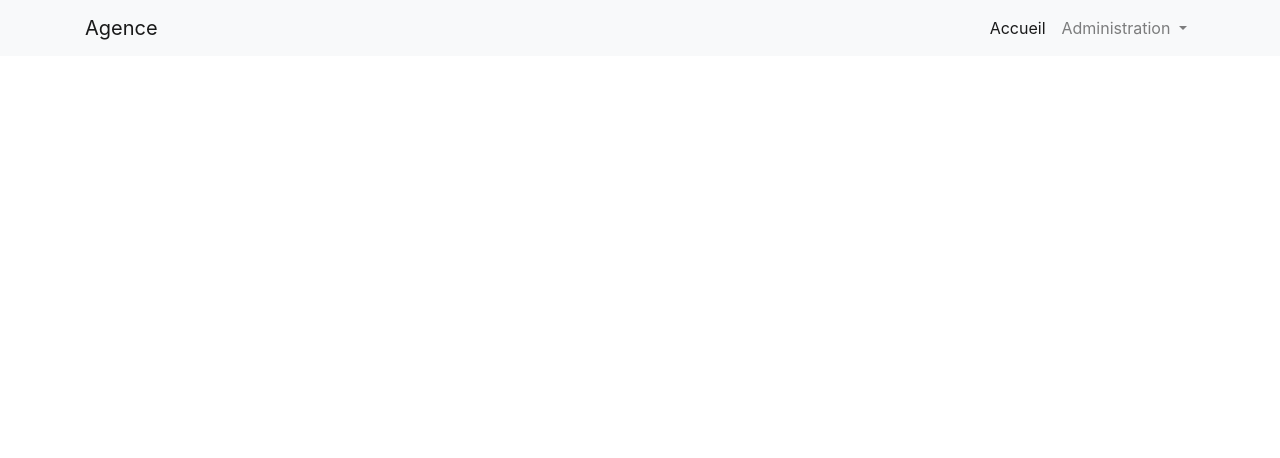
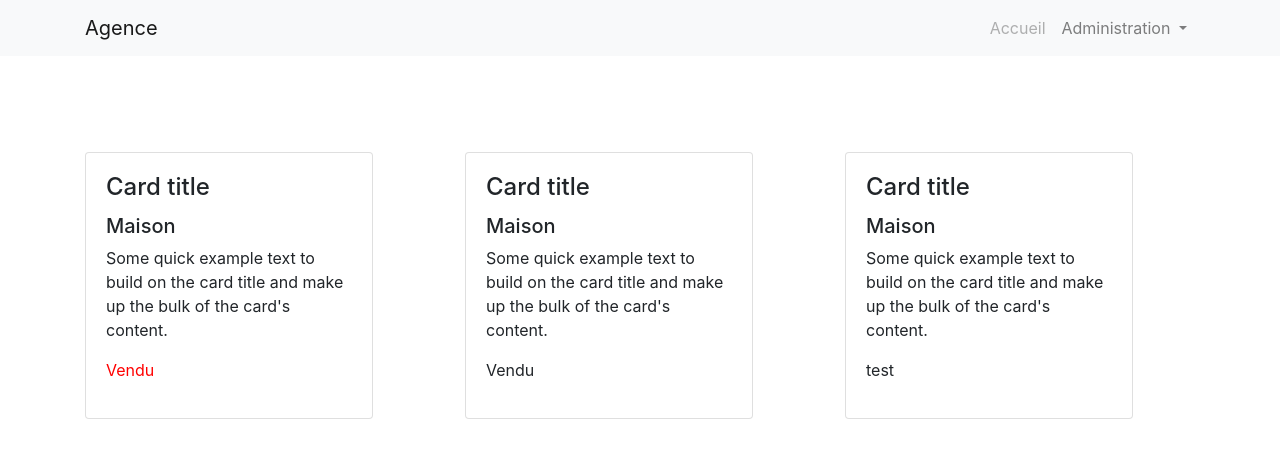
Before and after one commit to antobrines/agenceAngular, an Angular app: page / in a window 1280 px wide. Shown: the top 458 px of the page. Built offline with nearby package versions, Linux system fonts and the light colour scheme.

Commit message:
Ajout de la navbar

```diff
--- a/src/app/app.component.html
+++ b/src/app/app.component.html
@@ -1 +1,38 @@
 <app-header></app-header>
+
+<div class="container">
+    <div class="row mt-5">
+        <div class="col-sm-12 col-md-6 col-lg-4 mt-5">
+            <div class="card" style="width: 18rem;">
+                <div class="card-body">
+                    <h4 class="card-title">Card title</h4>
+                    <h5>Maison</h5>
+                    <p class="card-text">Some quick example text to build on the card title and make up the bulk of the card's content.</p>
+                    <p [ngStyle]="{'color': getSoldValue()}">{{stateBuilding}}</p>
+                </div>
+            </div>
+        </div>
+
+        <div class="col-sm-12 col-md-6 col-lg-4 mt-5">
+            <div class="card" style="width: 18rem;">
+                <div class="card-body">
+                    <h4 class="card-title">Card title</h4>
+                    <h5>Maison</h5>
+                    <p class="card-text">Some quick example text to build on the card title and make up the bulk of the card's content.</p>
+                    <p>Vendu</p>
+                </div>
+            </div>
+        </div>
+
+        <div class="col-sm-12 col-md-6 col-lg-4 mt-5">
+            <div class="card" style="width: 18rem;">
+                <div class="card-body">
+                    <h4 class="card-title">Card title</h4>
+                    <h5>Maison</h5>
+                    <p class="card-text">Some quick example text to build on the card title and make up the bulk of the card's content.</p>
+                    <p>test</p>
+                </div>
+            </div>
+        </div>
+    </div>
+</div>
--- a/src/app/app.component.ts
+++ b/src/app/app.component.ts
@@ -7,4 +7,15 @@ import { Component } from '@angular/core';
 })
 export class AppComponent {
   title = 'agence';
+  stateBuilding = 'A vendre';
+  sold = true;
+
+  getSoldValue(){
+    if(this.sold){
+      this.stateBuilding = 'Vendu';
+      return 'red';
+    }else{
+      return 'green';
+    }
+  }
 }
--- a/src/app/header/header.component.html
+++ b/src/app/header/header.component.html
@@ -1,13 +1,13 @@
 <nav class="navbar navbar-expand-lg navbar-light bg-light">
   <div class="container">
-    <a class="navbar-brand" href="#">Agence</a>
+    <a class="navbar-brand" href="#" (click)="onClick()">{{title}}</a>
     <button class="navbar-toggler" type="button" data-toggle="collapse" data-target="#navbarSupportedContent" aria-controls="navbarSupportedContent" aria-expanded="false" aria-label="Toggle navigation">
       <span class="navbar-toggler-icon"></span>
     </button>
     <div class="collapse navbar-collapse" id="navbarSupportedContent">
       <ul class="navbar-nav ml-auto">
-        <li class="nav-item active">
-          <a class="nav-link" href="#">Accueil <span class="sr-only">(current)</span></a>
+        <li class="nav-item" >
+          <a class="nav-link" [ngClass]="{'disabled': isDisabled}" href="#">Accueil</a>
         </li>
         <li class="nav-item dropdown">
           <a class="nav-link dropdown-toggle" href="#" id="navbarDropdown" role="button" data-toggle="dropdown" aria-haspopup="true" aria-expanded="false">
--- a/src/app/header/header.component.ts
+++ b/src/app/header/header.component.ts
@@ -7,9 +7,17 @@ import { Component, OnInit } from '@angular/core';
 })
 export class HeaderComponent implements OnInit {
 
+  title = 'Agence';
+
+  isDisabled = true;
+
   constructor() { }
 
   ngOnInit(): void {
   }
 
+  onClick() {
+    this.isDisabled = false;
+  }
+
 }
```
